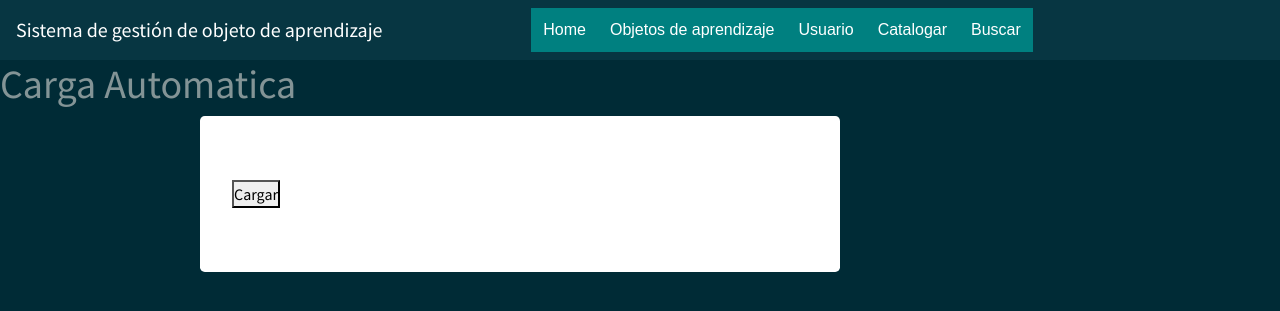
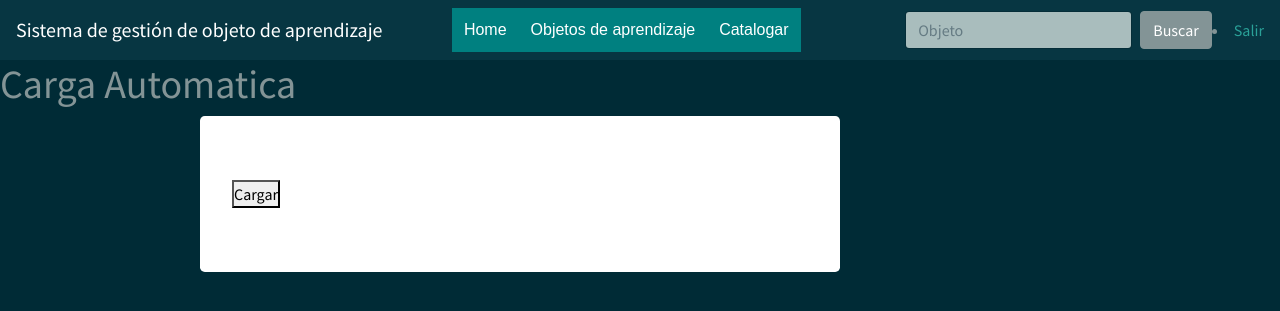
Before and after one commit to kersha38/WebLibres2, a Django app: page /objetos/auto in a window 1280 px wide. Shown: the top 311 px of the page. Run offline with Django 3.2, Linux system fonts and the light colour scheme; parts of the project's set-up code (start-up, migrations or seed data) failed here and were passed over; some libraries are stand-ins or nearby versions.

Commit message:
cambios base
mejorar la cabecera

```diff
--- a/apps/objeto/views.py
+++ b/apps/objeto/views.py
@@ -9,7 +9,7 @@ from django.conf import settings
 from django.core.files import File
 from django.contrib.auth.decorators import permission_required
 from django.db.models import Q
-#from bs4 import BeautifulSoup
+from bs4 import BeautifulSoup
 from django.contrib.auth.mixins import PermissionRequiredMixin
 from datetime import date
 
--- a/templates/base/base.html
+++ b/templates/base/base.html
@@ -14,7 +14,7 @@
 
 			#header {
 				margin:auto;
-				width:600px;
+				width:400px;
 				font-family:Arial, Helvetica, sans-serif;
 			}
 
@@ -62,7 +62,7 @@
 	<body>
     <nav class="navbar navbar-expand-lg navbar-dark bg-dark">
       <a class="navbar-brand" href="#">Sistema de gestión de objeto de aprendizaje</a>
-        <button class="navbar-toggler" type="button" data-toggle="collapse" data-target="#navbarColor02" aria-controls="navbarColor02" aria-expanded="false" aria-label="Toggle navigation">
+        <button class="navbar-toggler" type="button" data-toggle="collapse" data-target="#navbarColor02" aria-controls="navbarColor02" aria-expanded="true" aria-label="Toggle navigation">
           <span class="navbar-toggler-icon"></span>
         </button>
 		<div id="header">
@@ -75,23 +75,23 @@
 					<ul>
 						<li><a href="#">Crear</a></li>
 						<li><a href="#">Listar</a></li>
-						<li><a href="#">Borrar</a></li>
-						<li><a href="#">Editar</a></li>
 					</ul>
 				</li>
               </li>
-				<li><a href="">Usuario</a>
-					<ul>
-						<li><a href="">Profesor</a></li>
-						<li><a href="">Estudiante</a></li>
 
-					</ul>
-				</li>
 				<li><a href="">Catalogar</a></li>
-                <li><a href="">Buscar</a></li>
+
 			</ul>
 
     </div>
+			<form class="form-inline my-2 my-lg-0" method="post" action="/objetos/buscar">
+					{% csrf_token %}
+					<input class="form-control mr-sm-2" type="text" placeholder="Objeto" name="buscado">
+					<button class="btn btn-secondary my-2 my-sm-0" type="submit">Buscar</button>
+				</form>
+
+
+				<li><a href="{% url 'logout' %}">Salir</a></li>
     </nav>
 
 {% block cabeza %}
```
